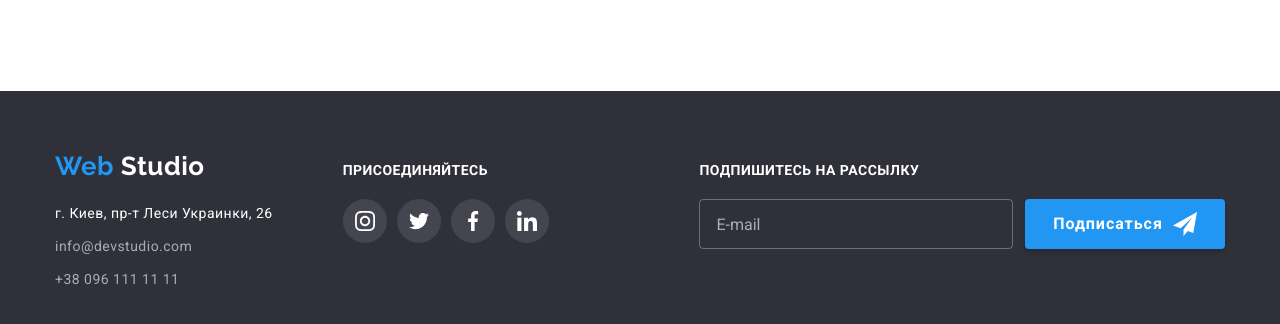
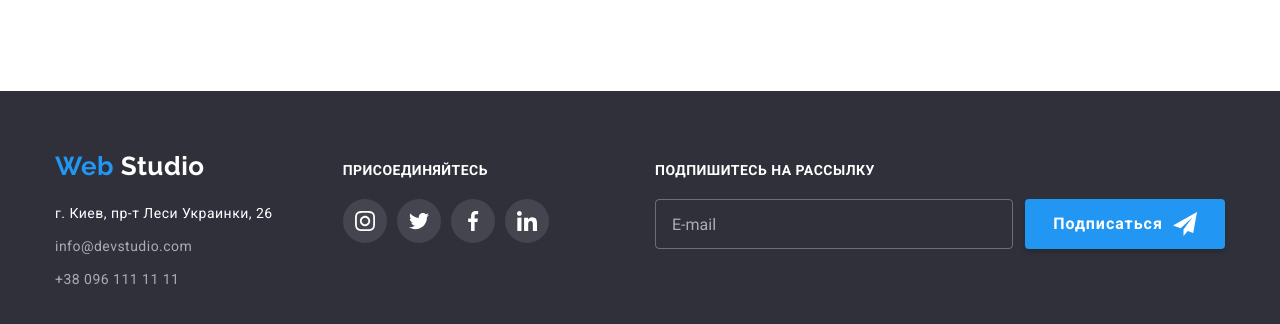
Before and after one commit to vorobuhova/goit-markup-hw-08, a plain HTML site: page index.html in a window 1280 px wide. Shown: the part 2571-2895 px from the top of the page. Drawn offline with nearby package versions, Linux system fonts and the light colour scheme.

Commit message:
fix footer

```diff
--- a/sass/components/_footer.scss
+++ b/sass/components/_footer.scss
@@ -167,6 +167,7 @@
 
 	@include desk {
 		text-align-last: left;
+		width: 570px;
 	}
 }
 
@@ -195,7 +196,7 @@
 		color: rgba(255, 255, 255, 0.6);
 	}
 
-	@include tel {
+	@include tab {
 		width: 450px;
 	}
 
```
Also changed, not shown: css/main.css, css/main.min.css, 2 other files.
